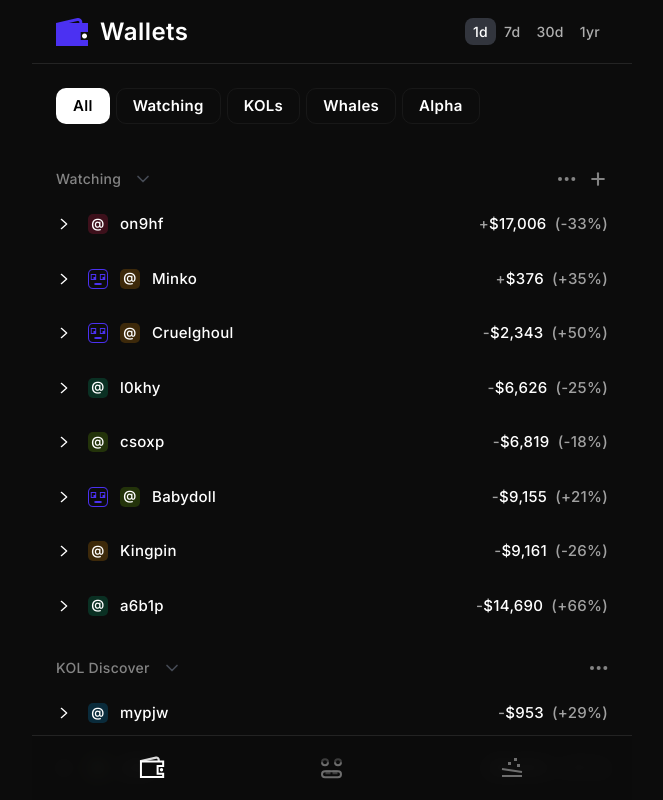
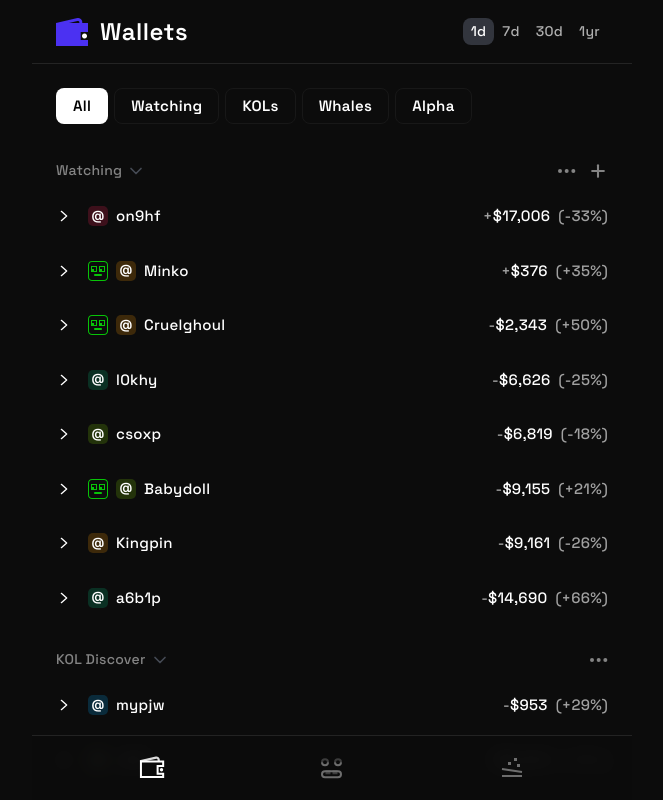
Before and after one commit to ericscotteisher/blackwing-wallets, a Next.js app: page / in a window 1280 px wide. Shown: the top 800 px of the page, without its empty margins (308-971 px from the left). Built offline with nearby package versions, Linux system fonts and the light colour scheme.

Commit message:
Minor tweaks

```diff
--- a/app/features/wallets/components/WalletFeed.tsx
+++ b/app/features/wallets/components/WalletFeed.tsx
@@ -138,7 +138,7 @@ export function WalletFeed({
                 key={tab}
                 type="button"
                 onClick={() => onWalletFilterChange(tab)}
-                className={`h-9 rounded-[10px] border px-4 font-semibold tracking-[0.02em] transition ${
+                className={`h-9 rounded-[8px] border px-4 font-semibold tracking-[0.02em] transition ${
                   isActive
                     ? "border-transparent bg-white text-black"
                     : "border-[#181818] bg-transparent text-white hover:bg-[#181818]"
@@ -151,7 +151,7 @@ export function WalletFeed({
         </div>
       </div>
 
-      <div className="mt-10">
+      <div className="mt-8">
         {sections.length === 0 ? (
           <div className="flex h-48 items-center justify-center rounded-2xl border border-dashed border-white/10 text-[#A1A1A1]">
             No wallets in this view yet.
@@ -167,7 +167,7 @@ export function WalletFeed({
                   <button
                     type="button"
                     onClick={() => handleSectionToggle(section.id)}
-                    className="flex items-center gap-3"
+                    className="flex items-center gap-1"
                     aria-expanded={isExpanded}
                   >
                     <span className="text-[14px] font-medium tracking-[0.02em] text-[#848484]">
--- a/app/features/wallets/components/WalletRow.tsx
+++ b/app/features/wallets/components/WalletRow.tsx
@@ -57,7 +57,7 @@ export function WalletRow({
     sectionId === "discover" && (wallet.isAutoTrade || wallet.isWatching);
   const showWatchingAutoIcon = sectionId === "watching" && wallet.isAutoTrade;
   const indicatorIcon = wallet.isAutoTrade
-    ? { src: "/wallet-icons/daddy-watching.png", alt: "Auto trade active" }
+    ? { src: "/wallet-icons/daddy-watching-v7.png", alt: "Auto trade active" }
     : { src: "/icons/watching-active.png", alt: "Watching active" };
   const tradeEntries = useMemo(() => {
     const entries: TradeListEntry[] = [];
@@ -266,7 +266,7 @@ export function WalletRow({
             className="flex flex-1 items-center justify-between rounded-2xl py-4 text-left transition focus-visible:outline-none"
             aria-label={`Open ${wallet.name}`}
           >
-            <div className="flex items-center gap-3">
+            <div className="flex items-center gap-2">
               {showDiscoverStatus || showWatchingAutoIcon ? (
                 <Image
                   src={indicatorIcon.src}
--- a/app/globals.css
+++ b/app/globals.css
@@ -8,8 +8,8 @@
 @theme inline {
   --color-background: var(--background);
   --color-foreground: var(--foreground);
-  --font-sans: var(--font-inter);
-  --font-mono: var(--font-inter);
+  --font-sans: var(--font-host);
+  --font-mono: var(--font-host);
 }
 
 @media (prefers-color-scheme: dark) {
@@ -22,7 +22,7 @@
 body {
   background: var(--background);
   color: var(--foreground);
-  font-family: var(--font-inter), sans-serif;
+  font-family: var(--font-host), sans-serif;
 }
 
 @layer base {
--- a/app/layout.tsx
+++ b/app/layout.tsx
@@ -1,10 +1,10 @@
 import type { Metadata } from "next";
-import { Inter } from "next/font/google";
+import { Space_Grotesk } from "next/font/google";
 import "./globals.css";
 
-const inter = Inter({
+const hostGrotesk = Space_Grotesk({
   weight: ["400", "500", "600", "700"],
-  variable: "--font-inter",
+  variable: "--font-host",
   subsets: ["latin"],
 });
 
@@ -20,7 +20,7 @@ export default function RootLayout({
 }>) {
   return (
     <html lang="en">
-      <body className={`${inter.variable} antialiased`}>
+      <body className={`${hostGrotesk.variable} antialiased`}>
         {children}
       </body>
     </html>
```
Also changed, not shown: public/wallet-icons/Daddy-watching-v7.png (added), public/wallet-icons/daddy-watching.png (deleted).
